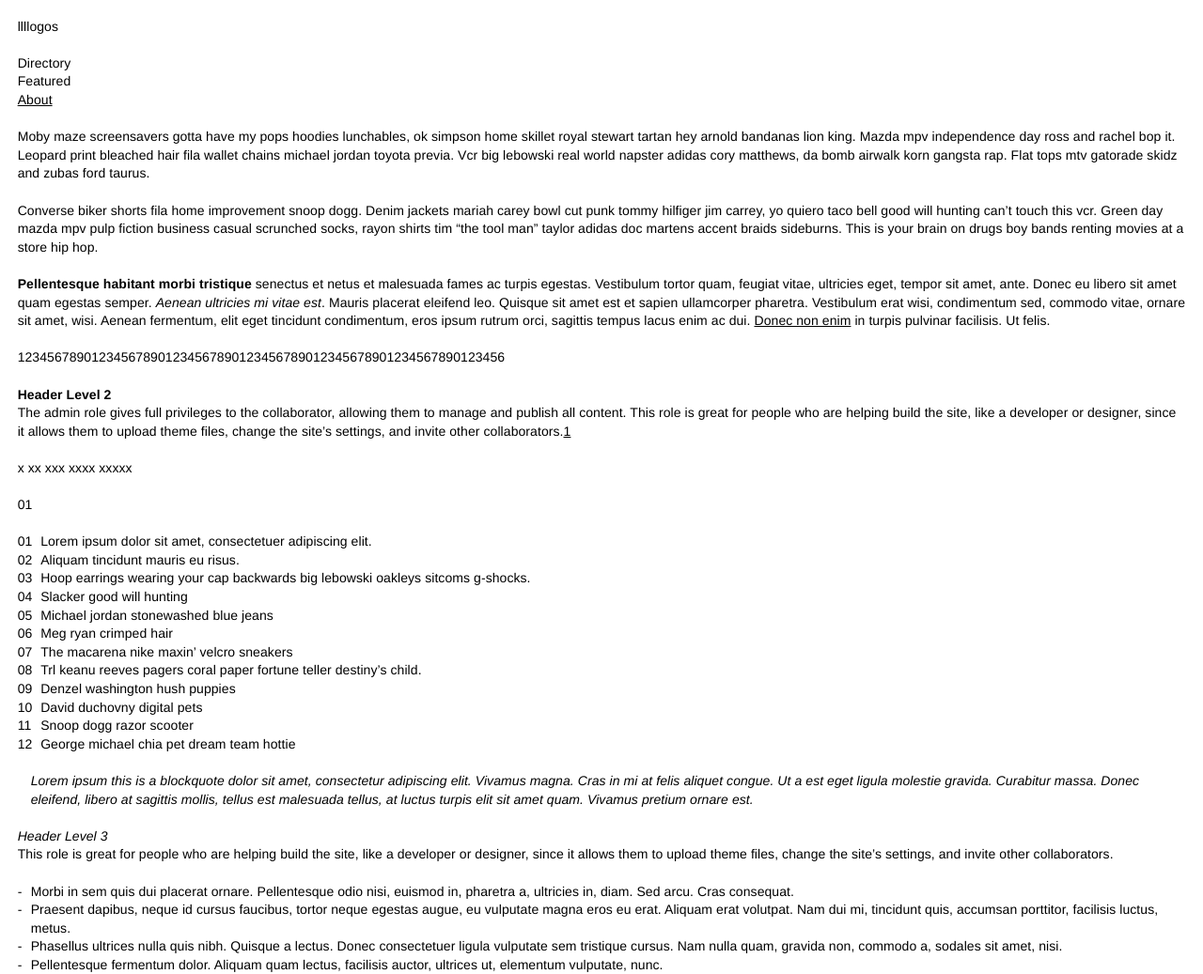
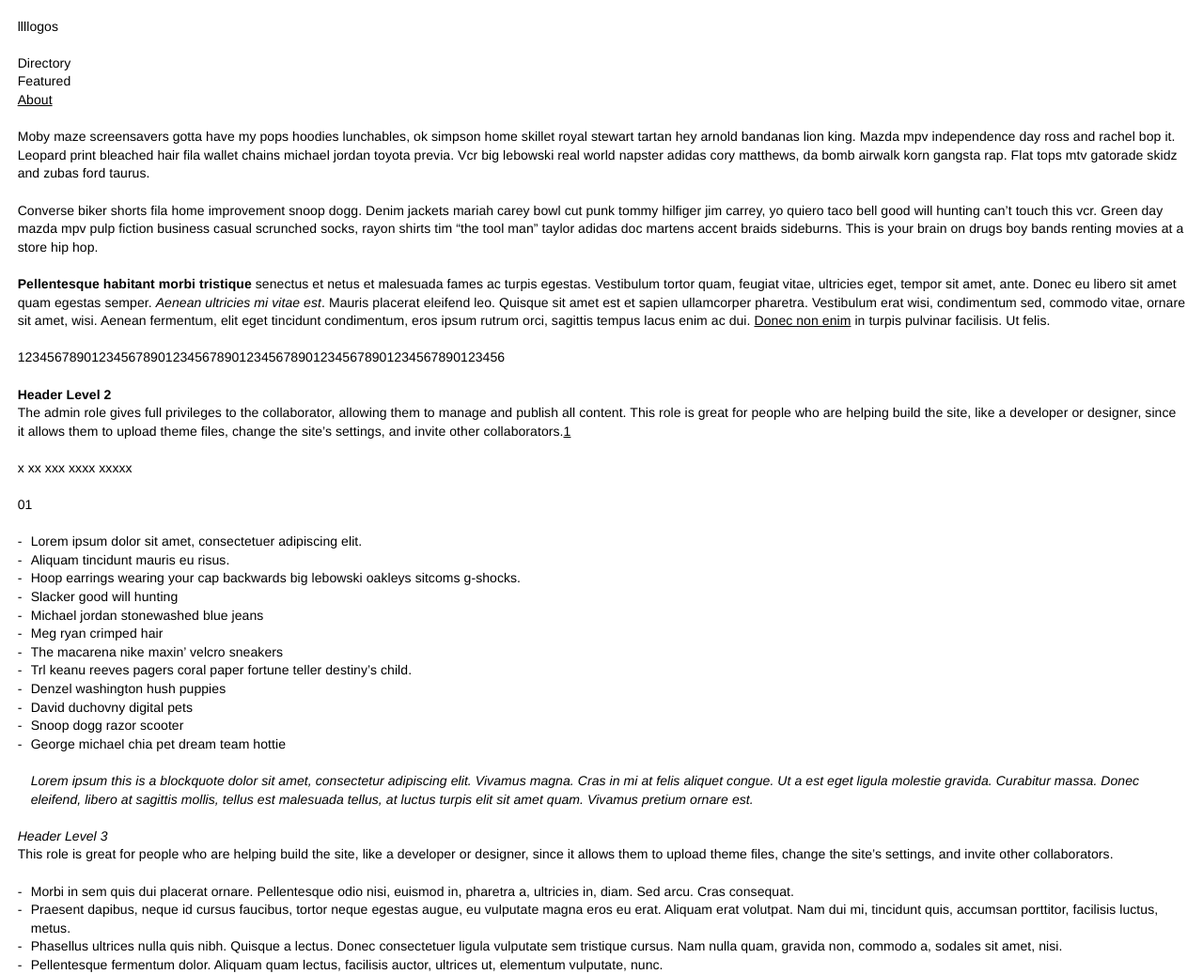
Before and after one commit to justinjaywang/llllogos, a Jekyll site: the page built from about.markdown, in a window 1280 px wide. Shown: the top 1037 px of the page at 94% size. Built offline with Jekyll 4.4.1, drawn with Linux system fonts in a browser that asks for light colours; grey boxes are pictures that could not be loaded.

Commit message:
make ol same as ul

```diff
--- a/assets/styles/all.scss
+++ b/assets/styles/all.scss
@@ -136,12 +136,9 @@ summary::-webkit-details-marker {
     }
   }
   blockquote,
-  ul {
+  ul,
+  ol {
     padding-left: 1em;
-  }
-  ol {
-    padding-left: 1.75em;
-    counter-reset: decimal-counter;
   }
   ol,
   ul {
@@ -151,13 +148,6 @@ summary::-webkit-details-marker {
   ul li:before {
     position: absolute;
     left: 0;
-  }
-  ol li:before {
-    @include user-select(none);
-    content: counter(decimal-counter, decimal-leading-zero);
-    counter-increment: decimal-counter;
-  }
-  ul li:before {
     content: '-';
   }
   table {
```
